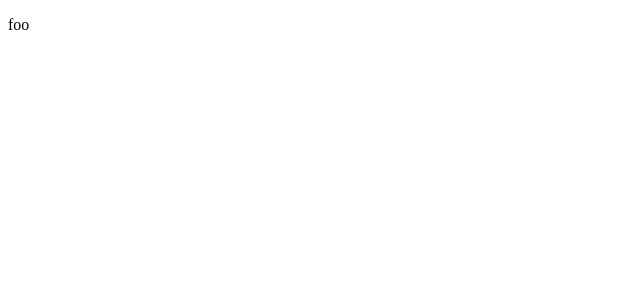
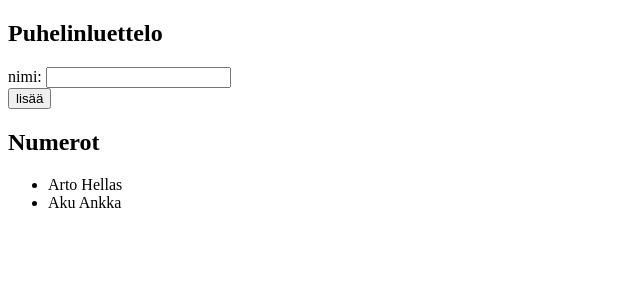
Before and after one commit to juhapekkaeloranta/FullStack-kurssi, a React (Create React App) app in the folder Osa_2/two-five-phonebook/: page / in a window 1280 px wide. Shown: the top 300 px of the page, without its empty margins (0-640 px from the left). Built offline with nearby package versions, Linux system fonts and the light colour scheme.

Commit message:
teht 2-6 kesken

```diff
--- a/Osa_2/two-five-phonebook/src/App.js
+++ b/Osa_2/two-five-phonebook/src/App.js
@@ -1,11 +1,57 @@
-import React, { Component } from 'react';
+import React from 'react';
 
-class App extends Component {
+const Row = ({ content }) => {
+  return (
+    <li key={content}>{content}</li>
+  )
+}
+
+const Rows = ({ rowData }) => {
+  return (
+    <ul>
+      {rowData.map(row => (<Row content={row.name}/>))}
+    </ul>
+  )
+}
+
+class App extends React.Component {
+  constructor(props) {
+    super(props)
+    this.state = {
+      persons: [
+        { name: 'Arto Hellas' },
+        { name: 'Aku Ankka'}
+      ],
+      newName: ''
+    }
+  }
+
+  addContact = (event) => {
+    event.preventDefault()
+    console.log('addContact called!')
+    console.log(event)
+  }
+
+
   render() {
     return (
-      <p>foo</p>
-    );
+      <div>
+        <h2>Puhelinluettelo</h2>
+
+        <form onSubmit={this.addContact}>
+          <div>
+            nimi: <input />
+          </div>
+          <div>
+            <button type="submit">lisää</button>
+          </div>
+        </form>
+
+        <h2>Numerot</h2>
+        <Rows rowData={this.state.persons} />
+      </div>
+    )
   }
 }
 
-export default App;
+export default App
```
